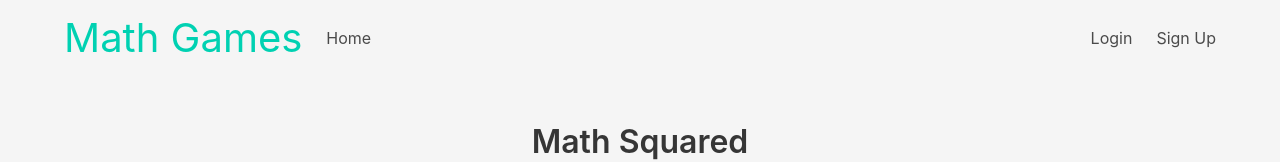
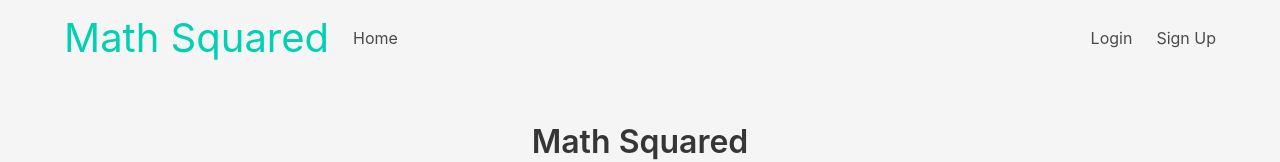
Before and after one commit to quentinikeno/Springboard-SEC-Capstone-2, a React (Create React App) app in the folder frontend/: page / in a window 1280 px wide. Shown: the top 162 px of the page. Built offline with nearby package versions, Linux system fonts and the light colour scheme; no server answers.

Commit message:
Change name in Navbar to Math Squared.

```diff
--- a/frontend/src/navbar/Navbar.js
+++ b/frontend/src/navbar/Navbar.js
@@ -40,7 +40,7 @@ const Navbar = () => {
 		<nav className="navbar has-background-light" role="navigation" aria-label="main navigation">
 			<div className="navbar-brand">
 				<span className="navbar-item is-size-2 has-text-primary">
-					Math Games
+					Math Squared
 				</span>
 			</div>
 
```
